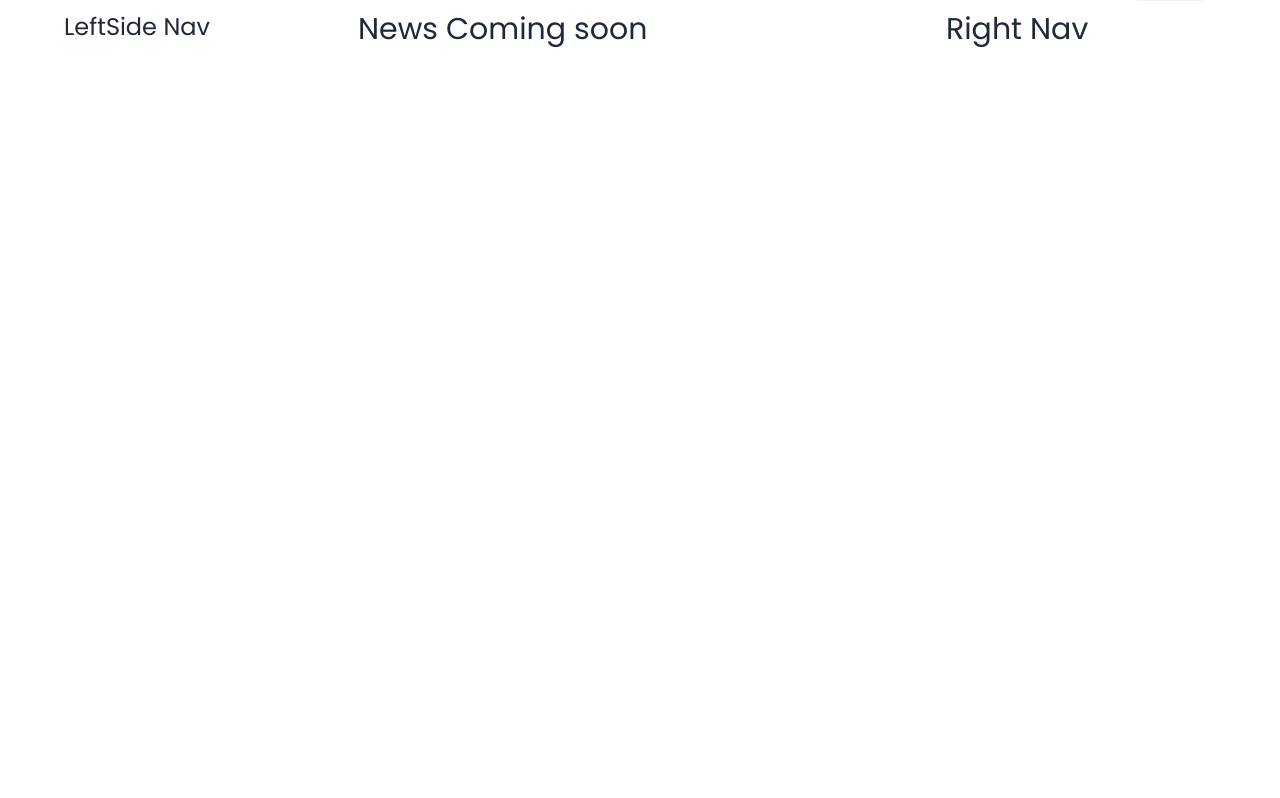
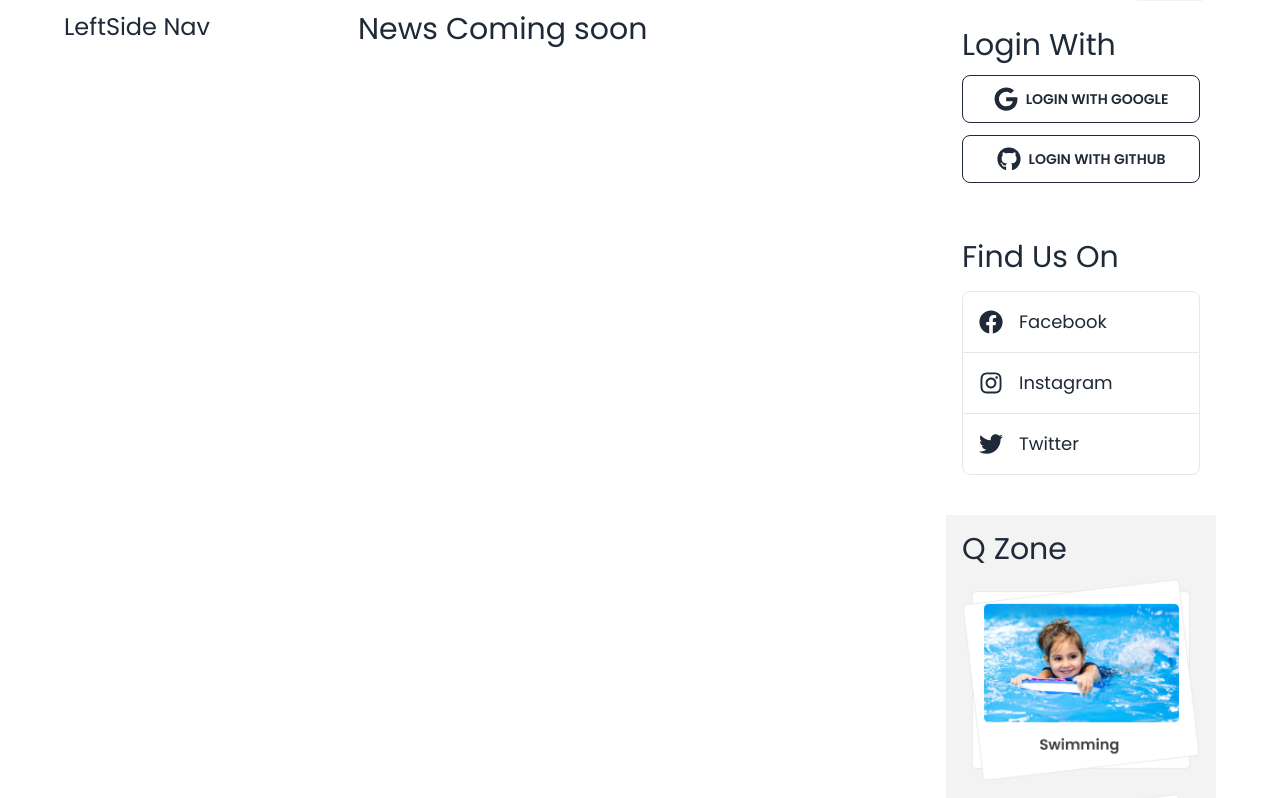
Before and after one commit to iamafridi/the-elara-news, a React (Vite) app: page / in a window 1280 px wide. Shown: the part 260-1058 px from the top of the page. Before the commit the page ends 800 px from the top, so only its background shows below. Built offline with nearby package versions, Linux system fonts and the light colour scheme.

Commit message:
added the right side nav

```diff
--- a/package.json
+++ b/package.json
@@ -17,6 +17,7 @@
     "react": "^18.2.0",
     "react-dom": "^18.2.0",
     "react-fast-marquee": "^1.6.2",
+    "react-icons": "^4.11.0",
     "react-router-dom": "^6.18.0",
     "sort-by": "^1.2.0"
   },
--- a/src/Pages/Shared/RightsideNav/RightSideNav.jsx
+++ b/src/Pages/Shared/RightsideNav/RightSideNav.jsx
@@ -1,8 +1,46 @@
+import { FaGoogle, FaGithub, FaFacebook, FaInstagram, FaTwitter } from 'react-icons/fa';
+
+import qzone1 from '../../../assets/qZone1.png'
+import qzone2 from '../../../assets/qZone2.png'
+import qzone3 from '../../../assets/qZone3.png'
 
 const RightSideNav = () => {
     return (
         <div>
-           <h2 className="text-3xl">Right Nav</h2>
+            <div className='p-4 space-y-3 mb-6'>
+                <h2 className="text-3xl">Login With</h2>
+                <button className="btn btn-outline w-full">
+                    <FaGoogle className='text-2xl'></FaGoogle>
+                    Login With Google
+                </button>
+                <button className="btn btn-outline w-full">
+                    <FaGithub className='text-2xl'></FaGithub>
+                    Login With Github
+                </button>
+            </div>
+            {/* FInd US On */}
+            <div className='p-4  mb-6 '>
+                <h2 className="text-3xl mb-4">Find Us On</h2>
+                <a className='p-4 flex items-center gap-4 text-lg border rounded-t-lg' href="">
+                    <FaFacebook className='text-2xl'></FaFacebook>
+                    Facebook
+                </a>
+                <a className='p-4 flex items-center gap-4 text-lg border-x ' href="">
+                    <FaInstagram className='text-2xl'></FaInstagram>
+                    Instagram
+                </a>
+                <a className='p-4 flex items-center gap-4 text-lg border rounded-b-lg' href="">
+                    <FaTwitter className='text-2xl'></FaTwitter>
+                    Twitter
+                </a>
+            </div>
+            {/* Q Zone */}
+            <div className='bg-[#F3F3F3] p-4 space-y-3 mb-6'>
+                <h2 className="text-3xl">Q Zone</h2>
+                <img className='mb-10' src={qzone1} alt="" />
+                <img className='mb-10' src={qzone2} alt="" />
+                <img className='mb-10' src={qzone3} alt="" />
+            </div>
         </div>
     );
 };
```
Also changed, not shown: 1 other file (tests, documents, lock files or other folders).
